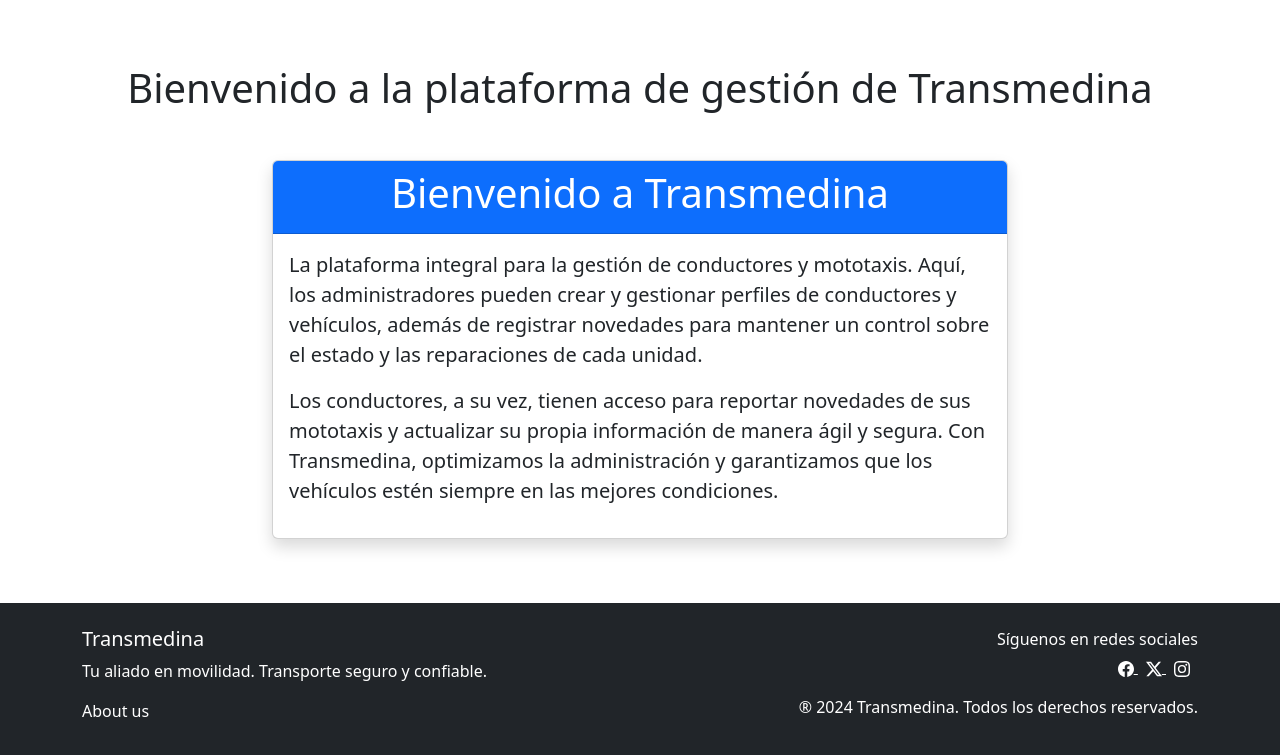
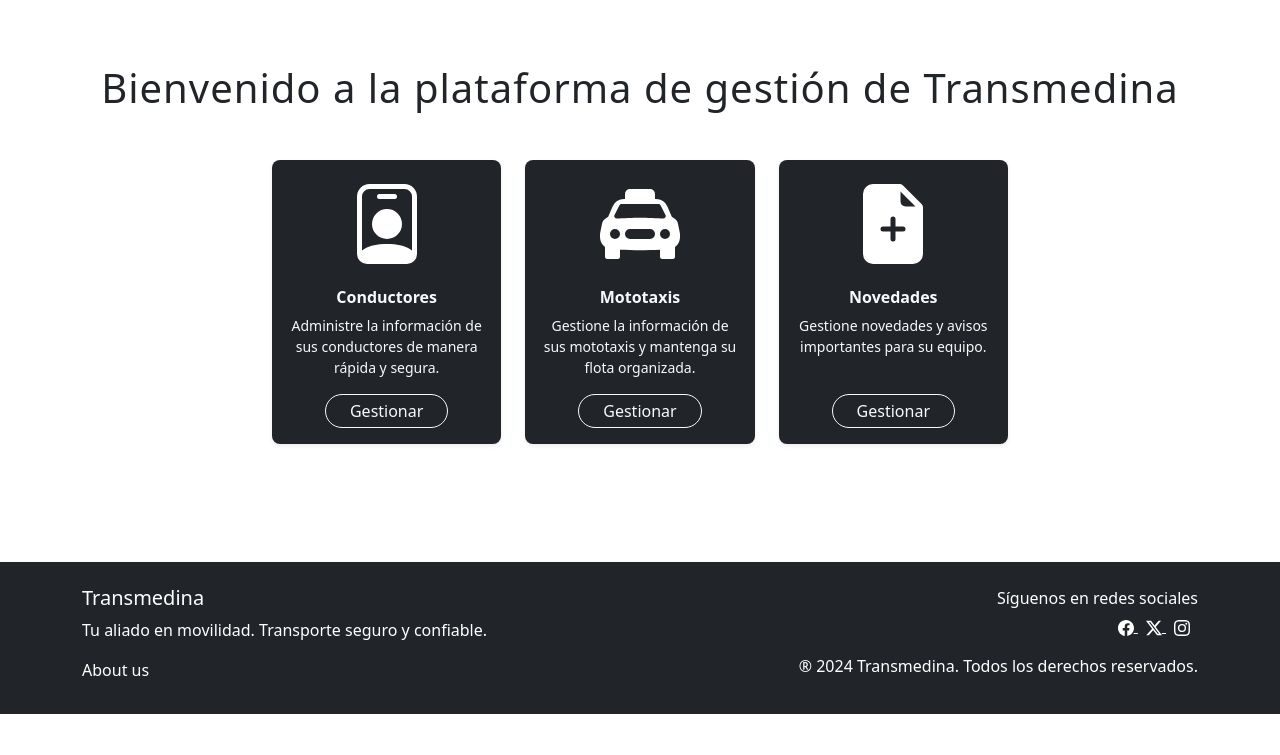
Before and after one commit to luiseurban/Transmedina_Project, a Django app: template conductores/templates/pages/home/home.html in a window 1280 px wide. Shown: the part 86-841 px from the top of the page. After the commit the page ends 800 px from the top, so only its background shows below. Run offline with Django 3.2, Linux system fonts and the light colour scheme; the template is opened without the code that fills it, so the values that code supplies are empty; some libraries are stand-ins or nearby versions.

Commit message:
Actualizar Home page

```diff
--- a/conductores/templates/pages/home/home.html
+++ b/conductores/templates/pages/home/home.html
@@ -3,26 +3,39 @@
 {% block content %}
 
 <div>
-    <h1 class="text-center mt-5">
+    <h1 class="text-center mt-5 fw-light" style="letter-spacing:1px;">
         Bienvenido a la plataforma de gestión de Transmedina
     </h1>
 </div>
 
-
 <div class="container mt-5">
     <div class="row justify-content-center">
-        <div class="col-md-8">
-            <div class="card shadow">
-                <div class="card-header bg-primary text-white text-center">
-                    <h1>Bienvenido a Transmedina</h1>
+        <div class="col-md-8 d-flex gap-4 justify-content-center">
+            <!-- Card 1 -->
+            <div class="card bg-dark border-0 rounded-3 shadow-sm d-flex flex-column" style="width: 15rem;">
+                <img src="/static/images/driver-image.svg" class="card-img-top mt-4 mb-2" alt="driver-image" style="width: 80px; height: 80px; margin:auto;">
+                <div class="card-body text-light d-flex flex-column">
+                    <h6 class="card-title fw-semibold text-center mb-2">Conductores</h6>
+                    <p class="card-text small text-center mb-3">Administre la información de sus conductores de manera rápida y segura.</p>
+                    <a href="/conductores" class="btn btn-outline-light mt-auto mx-auto rounded-pill px-4 py-1">Gestionar</a>
                 </div>
-                <div class="card-body">
-                    <p class="lead">
-                        La plataforma integral para la gestión de conductores y mototaxis. Aquí, los administradores pueden crear y gestionar perfiles de conductores y vehículos, además de registrar novedades para mantener un control sobre el estado y las reparaciones de cada unidad.
-                    </p>
-                    <p class="lead">
-                        Los conductores, a su vez, tienen acceso para reportar novedades de sus mototaxis y actualizar su propia información de manera ágil y segura. Con <strong>Transmedina</strong>, optimizamos la administración y garantizamos que los vehículos estén siempre en las mejores condiciones.
-                    </p>
+            </div>
+            <!-- Card 2 -->
+            <div class="card bg-dark border-0 rounded-3 shadow-sm d-flex flex-column" style="width: 15rem;">
+                <img src="/static/images/mototaxi-image.svg" class="card-img-top mt-4 mb-2" alt="mototaxi-image" style="width: 80px; height: 80px; margin:auto;">
+                <div class="card-body text-light d-flex flex-column">
+                    <h6 class="card-title fw-semibold text-center mb-2">Mototaxis</h6>
+                    <p class="card-text small text-center mb-3">Gestione la información de sus mototaxis y mantenga su flota organizada.</p>
+                    <a href="/mototaxis" class="btn btn-outline-light mt-auto mx-auto rounded-pill px-4 py-1">Gestionar</a>
+                </div>
+            </div>
+            <!-- Card 3 -->
+            <div class="card bg-dark border-0 rounded-3 shadow-sm d-flex flex-column" style="width: 15rem;">
+                <img src="/static/images/novedades-image.svg" class="card-img-top mt-4 mb-2" alt="novedades-image" style="width: 80px; height: 80px; margin:auto;">
+                <div class="card-body text-light d-flex flex-column">
+                    <h6 class="card-title fw-semibold text-center mb-2">Novedades</h6>
+                    <p class="card-text small text-center mb-3">Gestione novedades y avisos importantes para su equipo.</p>
+                    <a href="/novedades" class="btn btn-outline-light mt-auto mx-auto rounded-pill px-4 py-1">Gestionar</a>
                 </div>
             </div>
         </div>
```
Also changed, not shown: conductores/static/images/driver-image.svg (added), conductores/static/images/mototaxi-image.svg (added), conductores/static/images/novedades-image.svg (added).
